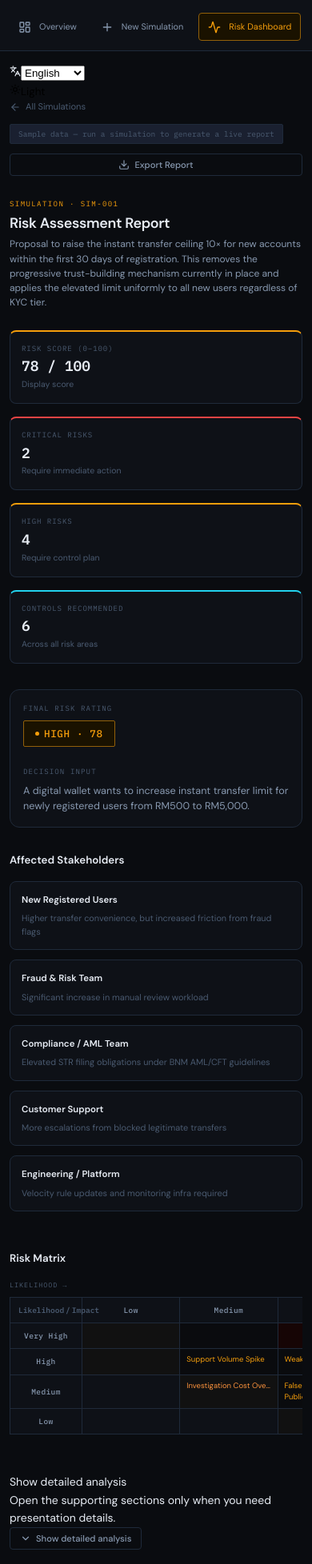
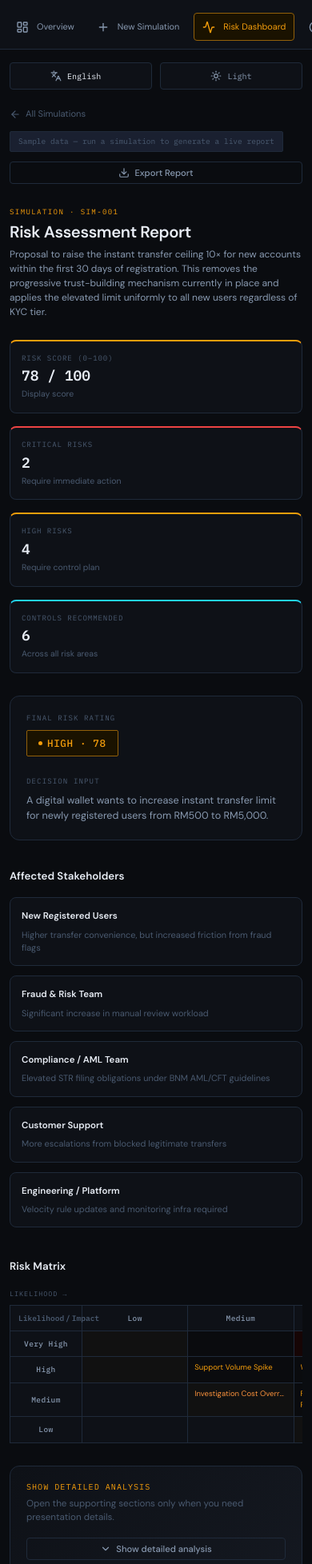
Before and after one commit to EvaCeryana/Finguard-TwinAI, a React (Vite) app: page /dashboard/1 in a window 390 px wide. Shown: the part 44-2000 px from the top of the page at 80% size. Built offline with nearby package versions, Linux system fonts and the light colour scheme.

Commit message:
Update index.css

```diff
--- a/src/index.css
+++ b/src/index.css
@@ -2053,3 +2053,386 @@ canvas {
     min-width: 580px;
   }
 }
+
+
+/* ─── Ethan Upgrade: Language / Theme / Cleaner Presentation ───────────── */
+
+:root[data-theme="light"] {
+  --bg-base:       #f6f8fb;
+  --bg-surface:    #ffffff;
+  --bg-raised:     #f8fafc;
+  --bg-overlay:    #eef2f7;
+  --bg-hover:      #e8edf5;
+
+  --border:        #d8e0ec;
+  --border-light:  #bac7d8;
+
+  --amber-bg:      #fff7e6;
+  --red-bg:        #fff1f1;
+  --cyan-bg:       #eafaff;
+  --green-bg:      #ecfdf5;
+
+  --text-primary:  #111827;
+  --text-secondary:#475569;
+  --text-muted:    #718096;
+  --text-accent:   #b45309;
+}
+
+:root[data-theme="light"] body {
+  background: var(--bg-base);
+  color: var(--text-primary);
+}
+
+:root[data-theme="light"] .btn--primary {
+  color: #111827;
+}
+
+:root[data-theme="light"] .badge--medium {
+  background: #fff7ed;
+}
+
+:root[data-theme="light"] .cell--critical { background: #fff1f1; }
+:root[data-theme="light"] .cell--high { background: #fff7e6; }
+:root[data-theme="light"] .cell--medium { background: #fff7ed; }
+:root[data-theme="light"] .cell--low { background: #f8fafc; }
+
+.app-toolbar {
+  display: flex;
+  align-items: center;
+  justify-content: flex-end;
+  gap: 10px;
+  margin-bottom: 18px;
+  position: sticky;
+  top: 0;
+  z-index: 9;
+  padding: 4px 0;
+  background: linear-gradient(180deg, var(--bg-base) 65%, rgba(10, 12, 16, 0));
+}
+
+:root[data-theme="light"] .app-toolbar {
+  background: linear-gradient(180deg, var(--bg-base) 65%, rgba(246, 248, 251, 0));
+}
+
+.language-switcher,
+.theme-toggle {
+  min-height: 34px;
+  display: inline-flex;
+  align-items: center;
+  gap: 7px;
+  padding: 7px 10px;
+  border: 1px solid var(--border);
+  border-radius: var(--radius-sm);
+  background: var(--bg-surface);
+  color: var(--text-secondary);
+  font-family: var(--font-mono);
+  font-size: 0.72rem;
+}
+
+.language-switcher select {
+  appearance: none;
+  border: none;
+  outline: none;
+  background: transparent;
+  color: var(--text-primary);
+  font-family: var(--font-mono);
+  font-size: 0.72rem;
+  cursor: pointer;
+}
+
+.language-switcher option {
+  background: var(--bg-surface);
+  color: var(--text-primary);
+}
+
+.theme-toggle:hover,
+.language-switcher:hover {
+  background: var(--bg-hover);
+  color: var(--text-primary);
+  border-color: var(--border-light);
+}
+
+.show-more-panel {
+  display: flex;
+  align-items: center;
+  justify-content: space-between;
+  gap: 18px;
+  background: linear-gradient(135deg, var(--bg-surface), var(--bg-raised));
+  border: 1px solid var(--border);
+  border-radius: var(--radius-lg);
+  padding: 18px 20px;
+  margin: -10px 0 42px;
+}
+
+.show-more-title {
+  font-family: var(--font-mono);
+  font-size: 0.72rem;
+  letter-spacing: 0.1em;
+  color: var(--amber);
+  text-transform: uppercase;
+  margin-bottom: 4px;
+}
+
+.show-more-copy {
+  font-size: 0.83rem;
+  color: var(--text-muted);
+  line-height: 1.45;
+}
+
+.show-more-btn {
+  flex-shrink: 0;
+}
+
+.details-panel {
+  animation: detailsFadeIn 0.18s ease-out;
+}
+
+@keyframes detailsFadeIn {
+  from {
+    opacity: 0;
+    transform: translateY(-4px);
+  }
+  to {
+    opacity: 1;
+    transform: translateY(0);
+  }
+}
+
+.details-panel .dashboard-section {
+  margin-bottom: 42px;
+}
+
+/* Make the main dashboard presentation less crowded */
+.page-dashboard .metric-row {
+  margin-bottom: 28px;
+}
+
+.page-dashboard .dashboard-section {
+  margin-bottom: 38px;
+}
+
+.page-dashboard .rating-banner {
+  margin-bottom: 34px;
+}
+
+/* Stronger responsive layout for phone presentation */
+html,
+body,
+#root {
+  width: 100%;
+  min-height: 100%;
+  overflow-x: hidden;
+}
+
+.app-shell,
+.main-content,
+.page-dashboard,
+.page-home,
+.page-history,
+.page-method,
+.page-simulate {
+  max-width: 100%;
+}
+
+.matrix-wrapper,
+.table-wrapper {
+  width: 100%;
+  max-width: 100%;
+  overflow-x: auto;
+  -webkit-overflow-scrolling: touch;
+}
+
+.matrix-wrapper .risk-matrix-table {
+  min-width: 680px;
+}
+
+@media (max-width: 980px) {
+  .metric-row {
+    grid-template-columns: repeat(2, 1fr);
+  }
+
+  .dimension-grid,
+  .dimension-grid--6,
+  .framework-steps {
+    grid-template-columns: repeat(2, 1fr);
+  }
+
+  .control-plan-table {
+    overflow-x: auto;
+  }
+
+  .control-plan-header,
+  .control-plan-row {
+    min-width: 720px;
+  }
+
+  .history-table {
+    overflow-x: auto;
+  }
+
+  .history-table-header,
+  .history-row {
+    min-width: 680px;
+  }
+}
+
+@media (max-width: 768px) {
+  .app-shell {
+    display: flex;
+    flex-direction: column;
+  }
+
+  .sidebar {
+    position: sticky;
+    top: 0;
+    width: 100%;
+    height: auto;
+    border-right: none;
+    border-bottom: 1px solid var(--border);
+    z-index: 20;
+  }
+
+  .sidebar-brand {
+    padding: 14px 14px 10px;
+  }
+
+  .nav-section-label,
+  .sidebar-footer {
+    display: none;
+  }
+
+  .sidebar-nav {
+    flex-direction: row;
+    overflow-x: auto;
+    padding: 8px 10px 10px;
+    gap: 8px;
+  }
+
+  .nav-item {
+    flex-shrink: 0;
+    white-space: nowrap;
+    padding: 8px 10px;
+  }
+
+  .main-content {
+    margin-left: 0;
+    width: 100%;
+    max-width: 100%;
+    padding: 14px;
+    overflow-x: hidden;
+  }
+
+  .app-toolbar {
+    position: static;
+    justify-content: flex-start;
+    flex-wrap: wrap;
+    margin-bottom: 18px;
+  }
+
+  .page-header,
+  .dashboard-topbar,
+  .home-hero,
+  .rating-banner,
+  .section-row,
+  .form-actions,
+  .recent-item,
+  .show-more-panel {
+    flex-direction: column;
+    align-items: stretch;
+  }
+
+  .dashboard-topbar-right {
+    justify-content: flex-start;
+    width: 100%;
+  }
+
+  .metric-row,
+  .capability-grid,
+  .scenario-grid,
+  .stakeholder-grid,
+  .concern-row,
+  .risk-lists-row,
+  .form-row,
+  .dimension-grid,
+  .dimension-grid--6,
+  .framework-steps {
+    grid-template-columns: 1fr !important;
+  }
+
+  .page-title {
+    font-size: 1.45rem;
+  }
+
+  .page-subtitle,
+  .rating-banner-decision,
+  .concern-text,
+  .method-body {
+    max-width: 100%;
+  }
+
+  .btn,
+  .home-hero .btn,
+  .form-actions .btn {
+    width: 100%;
+    justify-content: center;
+  }
+
+  .language-switcher,
+  .theme-toggle {
+    flex: 1;
+    justify-content: center;
+  }
+
+  .show-more-btn {
+    width: 100%;
+  }
+
+  .alternative-box,
+  .rating-banner,
+  .home-hero {
+    padding: 20px;
+  }
+
+  .loading-steps {
+    width: 100%;
+  }
+
+  .scoring-row {
+    grid-template-columns: 1fr;
+    gap: 8px;
+  }
+}
+
+@media (max-width: 480px) {
+  html {
+    font-size: 14px;
+  }
+
+  .main-content {
+    padding: 12px;
+  }
+
+  .metric-card,
+  .scenario-card,
+  .stakeholder-card,
+  .capability-card,
+  .concern-card,
+  .compliance-item,
+  .risk-bullet-list,
+  .disclaimer-box,
+  .framework-step,
+  .dimension-card {
+    padding: 14px;
+  }
+
+  .page-header {
+    margin-bottom: 26px;
+  }
+
+  .dashboard-section {
+    margin-bottom: 30px;
+  }
+
+  .matrix-wrapper .risk-matrix-table {
+    min-width: 620px;
+  }
+}
```
